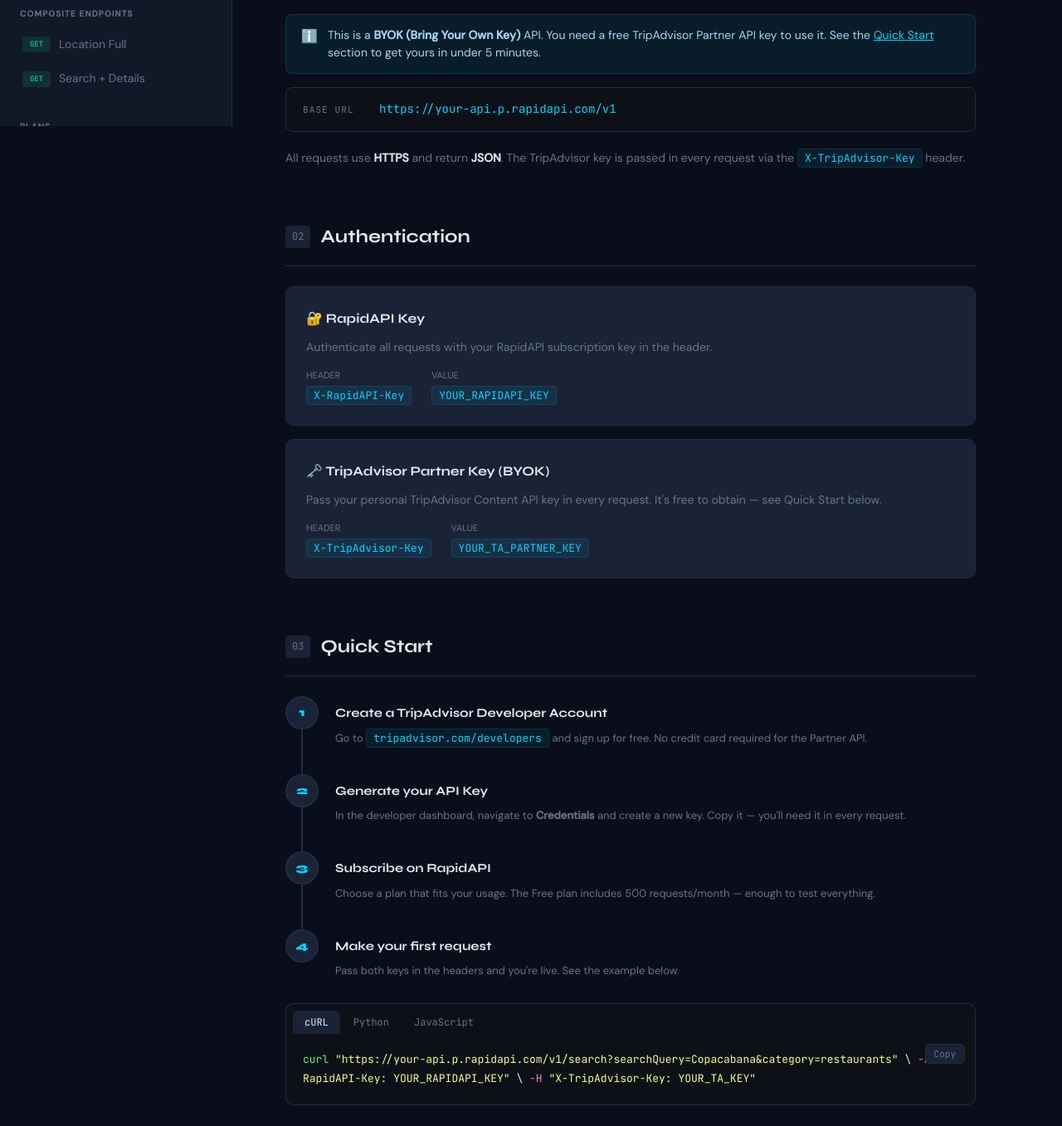
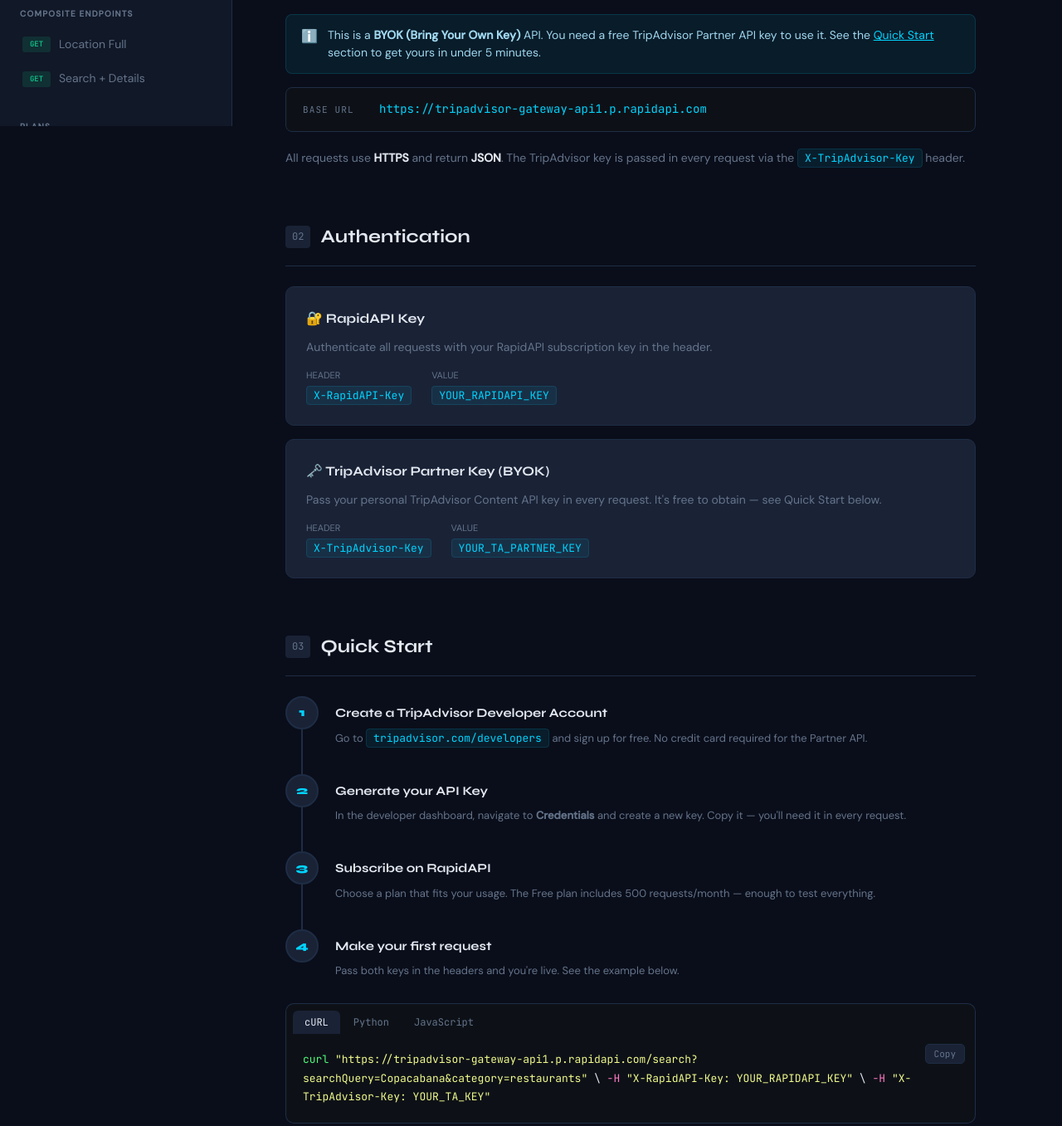
Before and after one commit to dinholc/tripadvisor-gateway-api, a plain HTML site: page index.html in a window 1280 px wide. Shown: the part 648-2005 px from the top of the page at 83% size. Drawn offline with Linux system fonts and the light colour scheme.

Commit message:
Update index.html

```diff
--- a/index.html
+++ b/index.html
@@ -864,7 +864,7 @@
 
       <div class="base-url-box">
         <span class="base-url-label">Base URL</span>
-        <span class="base-url-value">https://your-api.p.rapidapi.com/v1</span>
+        <span class="base-url-value">https://tripadvisor-gateway-api1.p.rapidapi.com</span>
       </div>
 
       <p style="color:var(--muted); font-size:14px;">All requests use <strong style="color:var(--text)">HTTPS</strong> and return <strong style="color:var(--text)">JSON</strong>. The TripAdvisor key is passed in every request via the <span class="inline-code">X-TripAdvisor-Key</span> header.</p>
@@ -958,7 +958,7 @@
         </div>
         <div class="code-block" style="border-radius: 0 0 10px 10px;">
           <button class="copy-btn" onclick="copyCode(this)">Copy</button>
-          <div class="code-content active"><span class="fn">curl</span> <span class="str">"https://your-api.p.rapidapi.com/v1/search?searchQuery=Copacabana&category=restaurants"</span> \
+          <div class="code-content active"><span class="fn">curl</span> <span class="str">"https://tripadvisor-gateway-api1.p.rapidapi.com/search?searchQuery=Copacabana&category=restaurants"</span> \
   <span class="kw">-H</span> <span class="str">"X-RapidAPI-Key: YOUR_RAPIDAPI_KEY"</span> \
   <span class="kw">-H</span> <span class="str">"X-TripAdvisor-Key: YOUR_TA_KEY"</span></div>
           <div class="code-content"><span class="kw">import</span> requests
@@ -969,14 +969,14 @@ headers = {
 }
 
 response = requests.<span class="fn">get</span>(
-    <span class="str">"https://your-api.p.rapidapi.com/v1/search"</span>,
+    <span class="str">"https://tripadvisor-gateway-api1.p.rapidapi.com/search"</span>,
     headers=headers,
     params={<span class="str">"searchQuery"</span>: <span class="str">"Copacabana"</span>, <span class="str">"category"</span>: <span class="str">"restaurants"</span>}
 )
 
 <span class="fn">print</span>(response.<span class="fn">json</span>())</div>
           <div class="code-content"><span class="kw">const</span> <span class="var">res</span> = <span class="kw">await</span> <span class="fn">fetch</span>(
-  <span class="str">"https://your-api.p.rapidapi.com/v1/search?searchQuery=Copacabana&category=restaurants"</span>,
+  <span class="str">"https://tripadvisor-gateway-api1.p.rapidapi.com/search?searchQuery=Copacabana&category=restaurants"</span>,
   {
     headers: {
       <span class="str">"X-RapidAPI-Key"</span>: <span class="str">"YOUR_RAPIDAPI_KEY"</span>,
@@ -1262,7 +1262,7 @@ response = requests.<span class="fn">get</span>(
           <div class="code-block">
             <div class="code-content active"><span class="cm">// One call to get everything you need for a detail page</span>
 <span class="kw">const</span> <span class="var">data</span> = <span class="kw">await</span> <span class="fn">fetch</span>(
-  <span class="str">`https://your-api.p.rapidapi.com/v1/location/<span class="var">${locationId}</span>/full?language=pt&currency=BRL`</span>,
+  <span class="str">`https://tripadvisor-gateway-api1.p.rapidapi.com/location/<span class="var">${locationId}</span>/full?language=pt&currency=BRL`</span>,
   { headers: { <span class="str">"X-RapidAPI-Key"</span>: KEY, <span class="str">"X-TripAdvisor-Key"</span>: TA_KEY } }
 ).<span class="fn">then</span>(<span class="var">r</span> => <span class="var">r</span>.<span class="fn">json</span>());
 
@@ -1274,7 +1274,7 @@ response = requests.<span class="fn">get</span>(
 }
 
 data = requests.<span class="fn">get</span>(
-    <span class="fn">f</span><span class="str">"https://your-api.p.rapidapi.com/v1/location/{location_id}/full"</span>,
+    <span class="fn">f</span><span class="str">"https://tripadvisor-gateway-api1.p.rapidapi.com/location/{location_id}/full"</span>,
     headers=headers, params={<span class="str">"language"</span>: <span class="str">"pt"</span>, <span class="str">"currency"</span>: <span class="str">"BRL"</span>}
 ).<span class="fn">json</span>()
 
```
